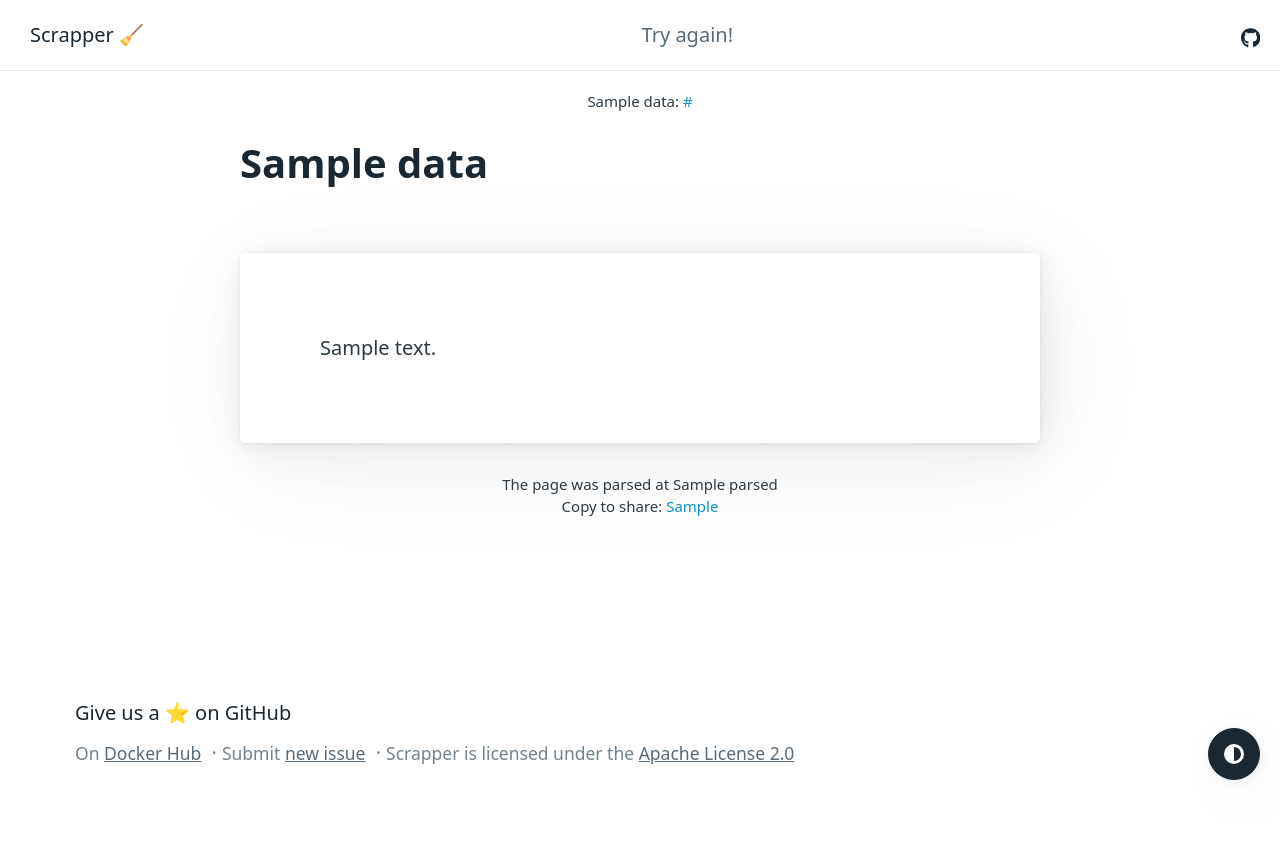
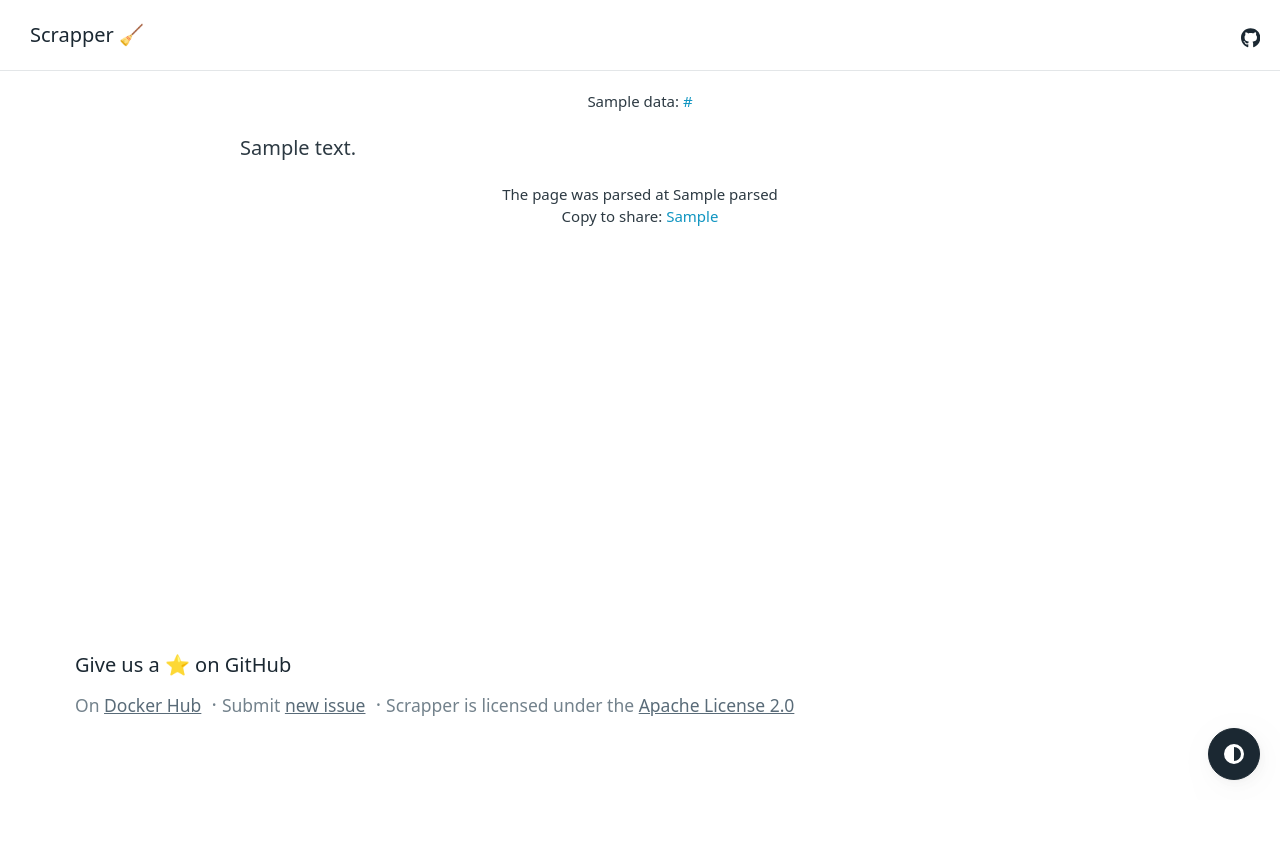
Before and after one commit to amerkurev/scrapper, a Flask app: template app/templates/view.html in a window 1280 px wide. After the commit the page ends 781 px from the top, so only its background shows below. Run offline with Flask 2, Linux system fonts and the light colour scheme; the template is opened without the code that fills it: most values are stand-ins (such as "Sample title", 1, 10 or a date in 2020).

Commit message:
improve article content view

```diff
--- a/app/main.py
+++ b/app/main.py
@@ -9,7 +9,7 @@ from http import HTTPStatus as Status
 from pathlib import Path
 from urllib.parse import urlparse
 
-from flask import Flask, request, render_template
+from flask import Flask, request, render_template, send_from_directory
 from playwright.sync_api import sync_playwright
 
 
@@ -21,7 +21,7 @@ USER_DATA_DIR = Path(os.environ.get('USER_DATA_DIR', BASE_DIR / 'user_data_dir')
 
 sys.path.append(str(APP_HOME))
 from validator import validate_args
-from inspector import inspect_content
+from htmlutil import improve_content
 
 
 with open(APP_HOME / 'scripts' / 'load_script.js', mode='r') as fd:
@@ -43,7 +43,7 @@ def index():
 def result_html(random_uuid):
     data = load_result(str(random_uuid))
     if data:
-        inspect_content(data)  # data will be modified (will be set a lot of new keys)
+        data['content'] = improve_content(data)
         return render_template('view.html', data=data)
     return 'Not found', Status.NOT_FOUND
 
@@ -101,6 +101,13 @@ def parse():
     return article, status_code
 
 
+@app.route('/favicon.ico')
+def favicon():
+    # https://flask.palletsprojects.com/en/1.1.x/patterns/favicon/
+    d = STATIC_DIR / 'icons'
+    return send_from_directory(d, 'favicon.ico', mimetype='image/vnd.microsoft.icon')
+
+
 def dump_result(data, filename):
     path = USER_DATA_DIR / filename[:2]
     if not os.path.exists(path):
--- a/app/templates/index.html
+++ b/app/templates/index.html
@@ -11,6 +11,9 @@
   <link rel="stylesheet" href="/static/libs/pico/1.5.7/pico.min.css">
   <link rel="stylesheet" href="/static/custom.css">
   <title>Scrapper</title>
+  <link rel="icon" href="/favicon.ico" sizes="any"><!-- 32×32 -->
+  <link rel="apple-touch-icon" href="/static/icons/apple-touch-icon.png"><!-- 180×180 -->
+  <link rel="manifest" href="/static/icons/site.webmanifest">
 </head>
 <body>
   <nav class="container-fluid">
@@ -18,7 +21,7 @@
       <li>
       </li>
       <li>
-        <strong>Scrapper</strong>
+        <strong><a href="/" class="logo">Scrapper</a></strong>
         <g-emoji class="g-emoji" alias="broom" fallback-src="https://github.githubassets.com/images/icons/emoji/unicode/1f9f9.png">🧹</g-emoji>
       </li>
     </ul>
--- a/app/templates/view.html
+++ b/app/templates/view.html
@@ -10,7 +10,10 @@
     />
   <link rel="stylesheet" href="/static/libs/pico/1.5.7/pico.min.css">
   <link rel="stylesheet" href="/static/custom.css">
-  <title>Scrapper</title>
+  <title>Scrapper | {{ data.title }}</title>
+  <link rel="icon" href="/favicon.ico" sizes="any"><!-- 32×32 -->
+  <link rel="apple-touch-icon" href="/static/icons/apple-touch-icon.png"><!-- 180×180 -->
+  <link rel="manifest" href="/static/icons/site.webmanifest">
 </head>
 <body>
   <nav class="container-fluid">
@@ -18,12 +21,9 @@
       <li>
       </li>
       <li>
-        <strong>Scrapper</strong>
+        <strong><a href="/" class="logo">Scrapper</a></strong>
         <g-emoji class="g-emoji" alias="broom" fallback-src="https://github.githubassets.com/images/icons/emoji/unicode/1f9f9.png">🧹</g-emoji>
       </li>
-    </ul>
-    <ul>
-      <li><a href="/" class="secondary">Try again!</a></li>
     </ul>
     <ul>
       <li>
@@ -37,20 +37,7 @@
     <div class="extra-info">
       {{ data.siteName }}: <a target="_blank" href="{{ data.url }}">{{ data.url }}</a>
     </div>
-
-    {# Title    #}
-    {% if not data.titleInContent and not data.hasH1Tag and not data.hasH2Tag  %}
-    <h1>{{ data.title }}</h1>
-    {% endif %}
-
-    {# Content (article tag in content)    #}
-    {% if data.hasArticleTag %}
     {{ data.content|safe }}
-    {# Content (add external article tag)    #}
-    {% else %}
-    <article>{{ data.content|safe }}</article>
-    {% endif %}
-
     <div class="extra-info">
       The page was parsed at {{ data.parsed }}<br>
       Copy to share: <a href="{{ data.result_url }}">{{ data.resultUri }}</a>
--- a/static/custom.css
+++ b/static/custom.css
@@ -330,6 +330,13 @@ details summary:not([role]) {
   padding-top: 0;
 }
 
+.article-container h1,
+.article-container h2 {
+  line-height: 1.2;
+  --font-size: 1.75rem;
+  --typography-spacing-vertical:2.625rem
+}
+
 .article-container article {
   margin-top: 0;
   margin-bottom: 10px;
@@ -344,7 +351,7 @@ details summary:not([role]) {
 
 .article-container article img {
   margin-bottom: 20px;
-  width: 100%;
+  max-width: 100%;
 }
 
 main {
@@ -364,3 +371,7 @@ code {
 .errors {
   color: #e53935;
 }
+
+a.logo, a.logo:hover, a.logo:focus, a.logo:active {
+  color: var(--h1-color);
+}
--- /dev/null
+++ b/static/icons/about.txt
@@ -0,0 +1,6 @@
+This favicon was generated using the following graphics from Twitter Twemoji:
+
+- Graphics Title: 1f9f9.svg
+- Graphics Author: Copyright 2020 Twitter, Inc and other contributors (https://github.com/twitter/twemoji)
+- Graphics Source: https://github.com/twitter/twemoji/blob/master/assets/svg/1f9f9.svg
+- Graphics License: CC-BY 4.0 (https://creativecommons.org/licenses/by/4.0/)
```
Also changed, not shown: app/htmlutil.py (added, +48 -0 lines), app/inspector.py (deleted, +0 -37 lines), static/scrape-it.js (+9 -5 lines), static/icons/android-chrome-192x192.png (added), static/icons/android-chrome-512x512.png (added), static/icons/apple-touch-icon.png (added), static/icons/favicon-16x16.png (added), static/icons/favicon-32x32.png (added), static/icons/favicon.ico (added), static/icons/site.webmanifest (added).
